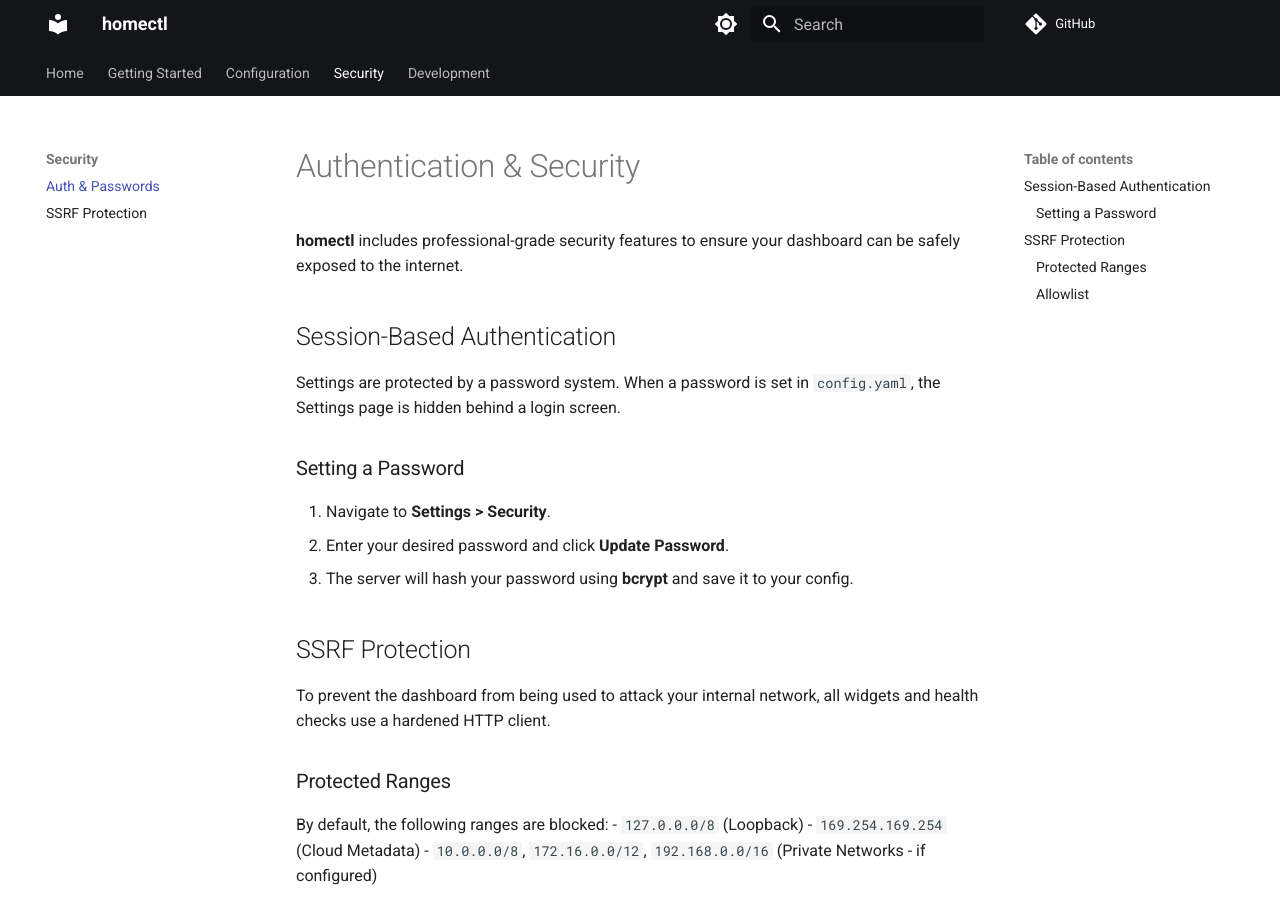
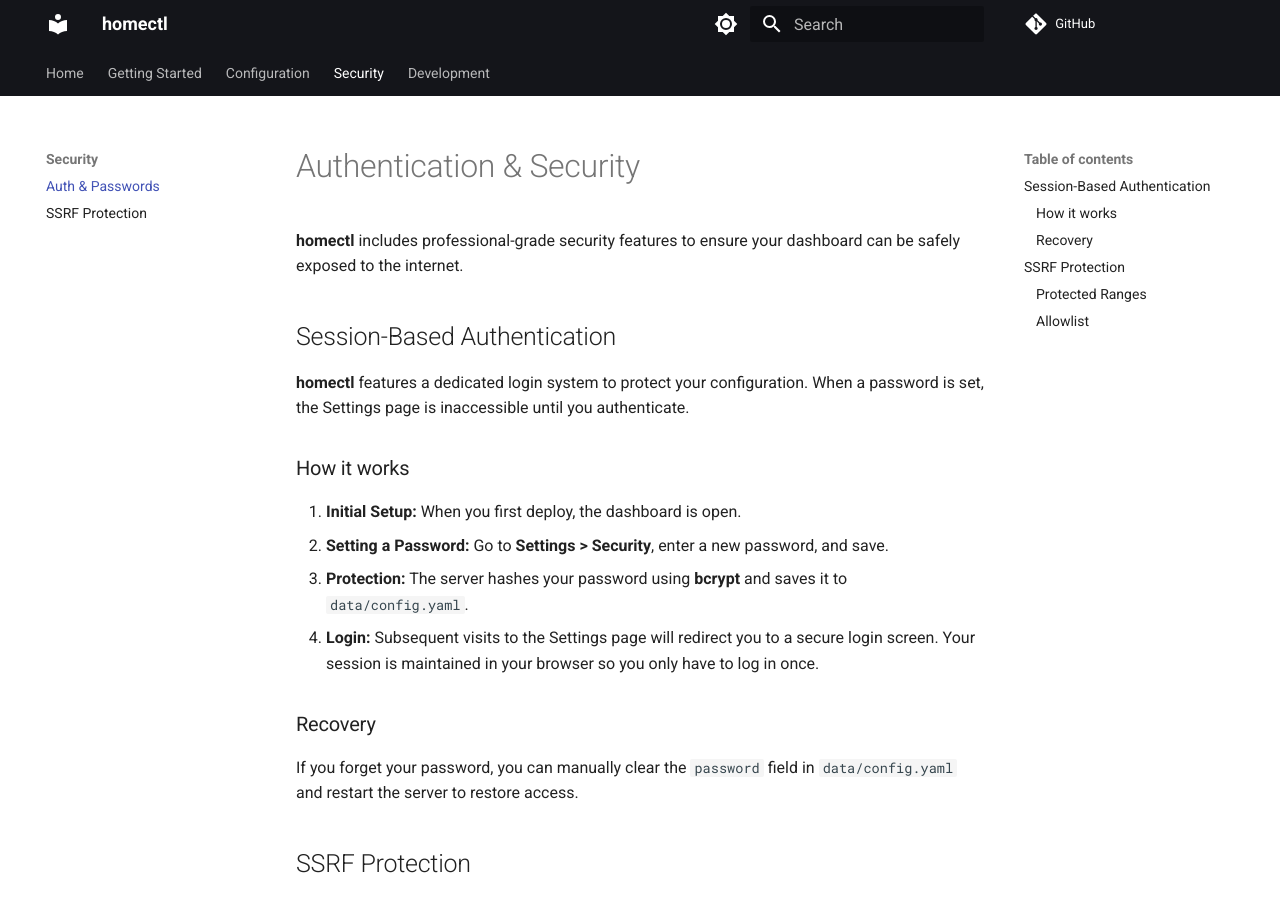
Before and after one commit to palta-dev/homectl, an MkDocs documentation site: the page built from docs/security/auth.md, in a window 1280 px wide and 900 px high. Built offline with MkDocs 1.6.1 and Material for MkDocs 9.7.7, drawn with Linux system fonts in a browser that asks for light colours; comment, search, counter and statistics services are not loaded.

```diff
--- a/docs/security/auth.md
+++ b/docs/security/auth.md
@@ -4,12 +4,16 @@
 
 ## Session-Based Authentication
 
-Settings are protected by a password system. When a password is set in `config.yaml`, the Settings page is hidden behind a login screen.
+**homectl** features a dedicated login system to protect your configuration. When a password is set, the Settings page is inaccessible until you authenticate.
 
-### Setting a Password
-1. Navigate to **Settings > Security**.
-2. Enter your desired password and click **Update Password**.
-3. The server will hash your password using **bcrypt** and save it to your config.
+### How it works
+1. **Initial Setup:** When you first deploy, the dashboard is open.
+2. **Setting a Password:** Go to **Settings > Security**, enter a new password, and save.
+3. **Protection:** The server hashes your password using **bcrypt** and saves it to `data/config.yaml`.
+4. **Login:** Subsequent visits to the Settings page will redirect you to a secure login screen. Your session is maintained in your browser so you only have to log in once.
+
+### Recovery
+If you forget your password, you can manually clear the `password` field in `data/config.yaml` and restart the server to restore access.
 
 ## SSRF Protection
 
```
Also changed, not shown: README.md (+5 -7 lines), docs/configuration/general.md (+1 -1 lines), docs/getting-started/remote-access.md (+8 -1 lines).
